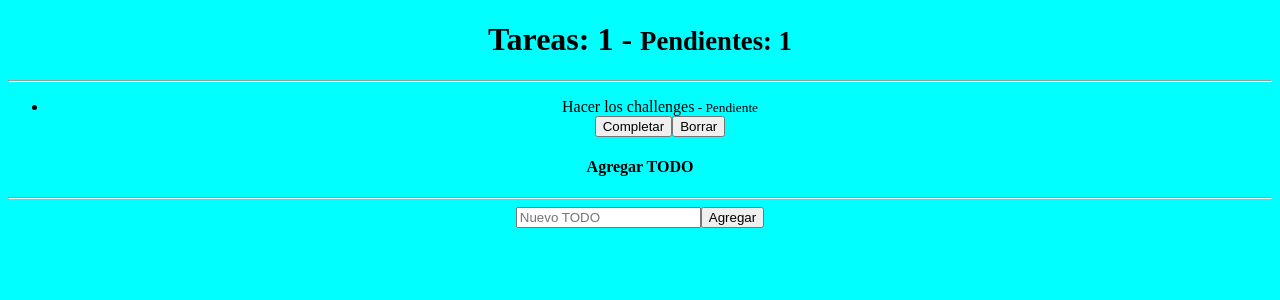
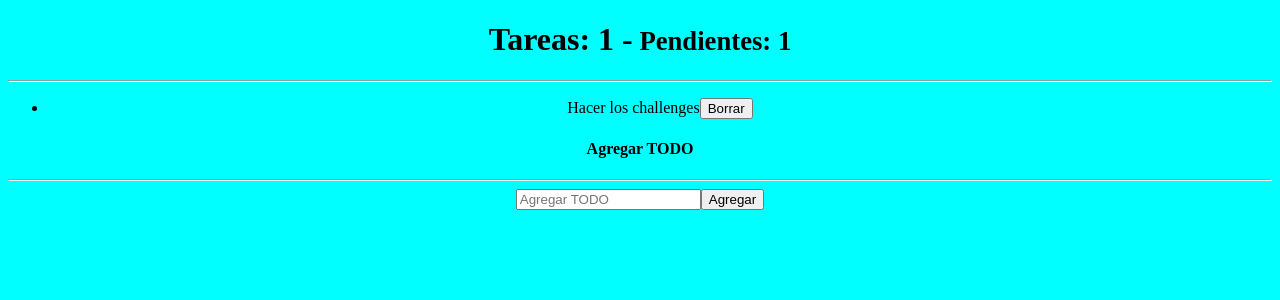
Before and after one commit to Clavijo110/EDyA2, a React (Create React App) app: page / in a window 1280 px wide. Shown: the top 300 px of the page. Built offline with nearby package versions, Linux system fonts and the light colour scheme.

Commit message:
Subir Challenge-React-10

```diff
--- a/src/components/TodoAdd.jsx
+++ b/src/components/TodoAdd.jsx
@@ -3,29 +3,38 @@ import React, { useState } from 'react';
 export const TodoAdd = ({ handleAddTodo }) => {
     const [description, setDescription] = useState('');
 
-    const handleSubmit = (e) => {
-        e.preventDefault();
+    const onInputChange = (event) => {
+        setDescription(event.target.value);
+    };
+
+    const onSubmit = (event) => {
+        event.preventDefault();
+
         if (description.trim().length <= 1) return;
 
-        handleAddTodo({
+        const newTodo = {
             id: new Date().getTime(),
-            description,
+            description: description.trim(),
             done: false
-        });
+        };
 
+        handleAddTodo(newTodo);
         setDescription('');
     };
 
     return (
-        <form onSubmit={handleSubmit}>
+        <form onSubmit={onSubmit}>
             <input
                 type="text"
-                className='form-control'
-                placeholder="Nuevo TODO"
+                placeholder="Agregar TODO"
+                className="form-control"
                 value={description}
-                onChange={(e) => setDescription(e.target.value)}
+                onChange={onInputChange}
             />
-            <button className='btn btn-outline-primary mt-1'>
+            <button
+                type="submit"
+                className="btn btn-outline-primary mt-1 btn-block"
+            >
                 Agregar
             </button>
         </form>
--- a/src/components/TodoApp.jsx
+++ b/src/components/TodoApp.jsx
@@ -1,48 +1,33 @@
-import React, { useReducer } from 'react';
-import { TodoReducer } from './TodoReducer';
+import React from 'react';
 import { TodoList } from './TodoList';
 import { TodoAdd } from './TodoAdd';
-
-const initialState = [
-    {
-        id: new Date().getTime(),
-        description: 'Hacer los challenges',
-        done: false
-    }
-];
+import { useTodo } from '../hooks/useTodo';
 
 export const TodoApp = () => {
-    const [todos, dispatchTodo] = useReducer(TodoReducer, initialState);
-
-    const handleAddTodo = (newTodo) => {
-        dispatchTodo({
-            type: 'add',
-            payload: newTodo
-        });
-    };
-
-    const handleDeleteTodo = (todoId) => {
-        dispatchTodo({
-            type: 'delete',
-            payload: todoId
-        });
-    };
-
-    const handleToggleTodo = (todoId) => {
-        dispatchTodo({
-            type: 'toggle',
-            payload: todoId
-        });
-    };
+    const {
+        todos,
+        handleAddTodo,
+        handleDeleteTodo,
+        handleToggleTodo,
+        countTodos,
+        countPendingTodos
+    } = useTodo();
 
     return (
         <>
-            <h1>Tareas: {todos.length} - <small>Pendientes: {todos.filter(todo => !todo.done).length}</small></h1>
+            <h1>
+                Tareas: {countTodos()} -
+                <small> Pendientes: {countPendingTodos()} </small>
+            </h1>
             <hr />
 
             <div className="row">
                 <div className="col-7">
-                    <TodoList todos={todos} handleDelete={handleDeleteTodo} handleToggle={handleToggleTodo} />
+                    <TodoList
+                        todos={todos}
+                        handleDelete={handleDeleteTodo}
+                        handleToggle={handleToggleTodo}
+                    />
                 </div>
 
                 <div className="col-5">
--- a/src/components/TodoItem.jsx
+++ b/src/components/TodoItem.jsx
@@ -3,27 +3,20 @@ import React from 'react';
 export const TodoItem = ({ todo, handleDelete, handleToggle }) => {
     return (
         <li className='list-group-item d-flex justify-content-between align-items-center'>
-            <div>
-                <span className={`align-self-center ${todo.done ? 'text-decoration-line-through' : ''}`}>
+            <span
+                className={`align-self-center ${todo.done ? 'text-decoration-line-through' : ''}`}
+                onClick={() => handleToggle(todo.id)}
+                style={todo.done ? { textDecoration: 'line-through' } : { textDecoration: 'none' } && { cursor: 'pointer' }}
+            >
                 {todo.description}
             </span>
-                <small className={`ml-3 ${todo.done ? 'text-success' : 'text-danger'}`}>
-                    {todo.done ? ' - Completada' : ' - Pendiente'}
-                </small>
-            </div>
 
-            <div>
             <button
-                    className={`btn btn-sm ${todo.done ? 'btn-success' : 'btn-warning'}`}
-                    onClick={() => handleToggle(todo.id)}
+                className='btn btn-danger btn-sm'
+                onClick={() => handleDelete(todo.id)}
             >
-                    {todo.done ? 'Reactivar' : 'Completar'}
-                </button>
-
-                <button className='btn btn-danger btn-sm ml-2' onClick={() => handleDelete(todo.id)}>
                 Borrar
             </button>
-            </div>
         </li>
     );
 };
--- a/src/components/TodoReducer.jsx
+++ b/src/components/TodoReducer.jsx
@@ -8,9 +8,9 @@ export const TodoReducer = (state = [], action) => {
 
         case 'toggle':
             return state.map(todo =>
-                todo.id === action.payload
-                ? { ...todo, done: !todo.done }
-                : todo
+                (todo.id === action.payload)
+                    ? { ...todo, done: !todo.done }
+                    : todo
             );
 
         default:
--- /dev/null
+++ b/src/hooks/useTodo.jsx
@@ -0,0 +1,48 @@
+import { useReducer } from 'react';
+import { TodoReducer } from '../components/TodoReducer';
+
+const initialState = [
+    {
+        id: new Date().getTime(),
+        description: 'Hacer los challenges',
+        done: false
+    }
+];
+
+export const useTodo = () => {
+    const [todos, dispatchTodo] = useReducer(TodoReducer, initialState);
+
+    const handleAddTodo = (newTodo) => {
+        dispatchTodo({
+            type: 'add',
+            payload: newTodo
+        });
+    };
+
+    const handleDeleteTodo = (todoId) => {
+        dispatchTodo({
+            type: 'delete',
+            payload: todoId
+        });
+    };
+
+    const handleToggleTodo = (todoId) => {
+        dispatchTodo({
+            type: 'toggle',
+            payload: todoId
+        });
+    };
+
+    const countTodos = () => todos.length;
+
+    const countPendingTodos = () => todos.filter(todo => !todo.done).length;
+
+    return {
+        todos,
+        handleAddTodo,
+        handleDeleteTodo,
+        handleToggleTodo,
+        countTodos,
+        countPendingTodos
+    };
+};
```
Also changed, not shown: src/components/TodoList.jsx (line endings or trailing spaces). Lines whose indentation alone changed are shown as unchanged.
